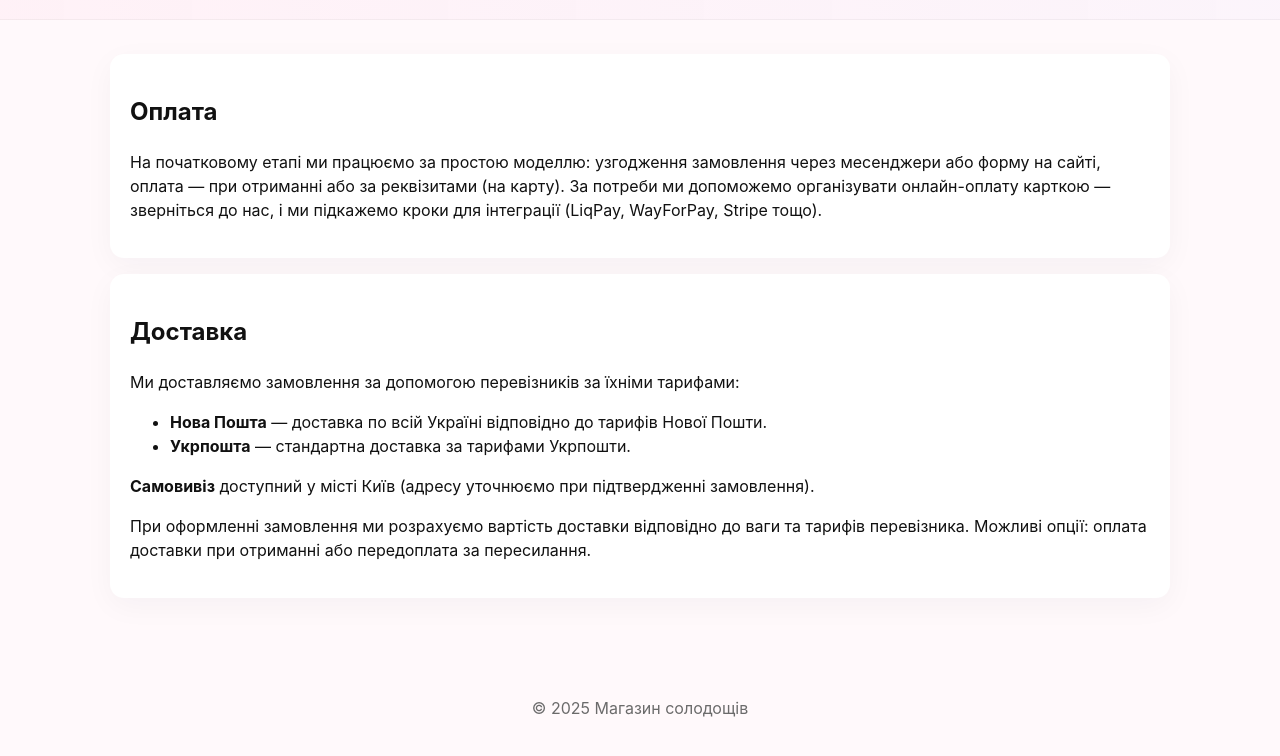
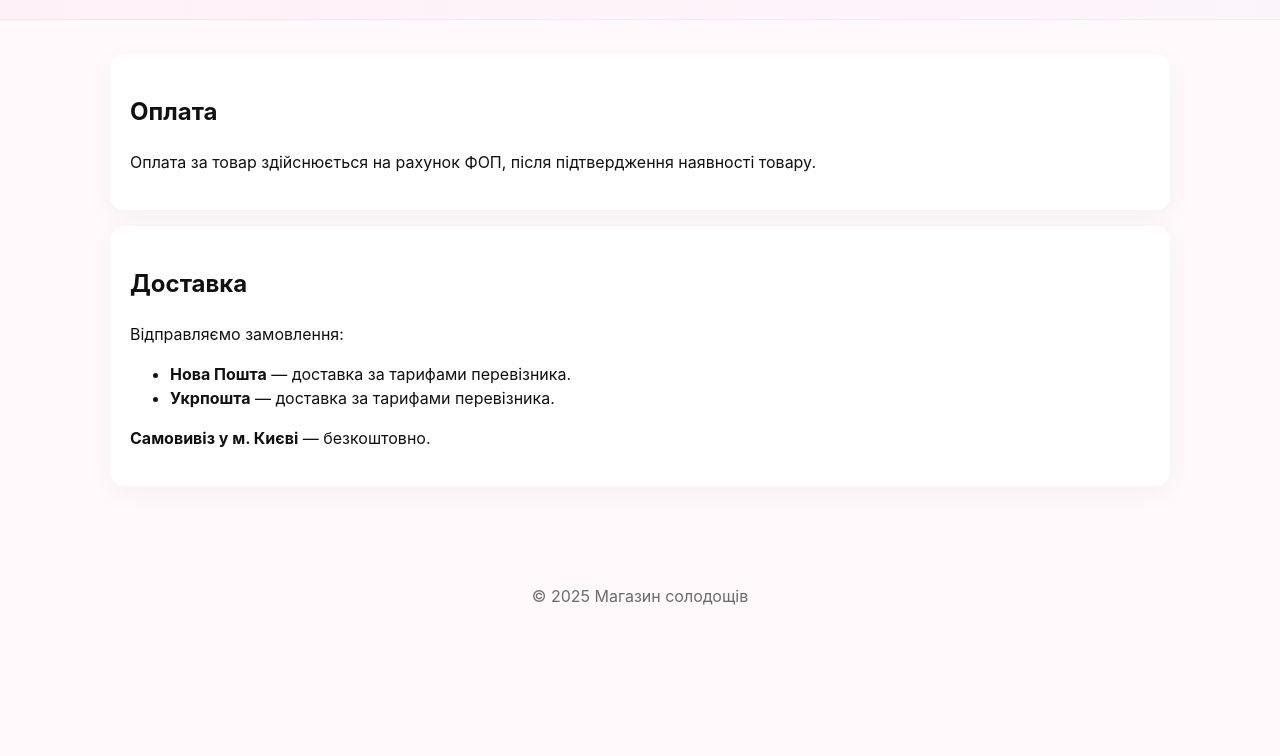
Before and after one commit to YevheniiaMyronenko/sweets, a plain HTML site: page payment_delivery.html in a window 1280 px wide. Shown: the part 84-840 px from the top of the page. After the commit the page ends 800 px from the top, so only its background shows below. Drawn offline with Linux system fonts and the light colour scheme.

Commit message:
Update payment_delivery.html

```diff
--- a/payment_delivery.html
+++ b/payment_delivery.html
@@ -23,18 +23,17 @@
   <main class="container">
     <section class="card">
       <h1>Оплата</h1>
-      <p>На початковому етапі ми працюємо за простою моделлю: узгодження замовлення через месенджери або форму на сайті, оплата — при отриманні або за реквізитами (на карту). За потреби ми допоможемо організувати онлайн-оплату карткою — зверніться до нас, і ми підкажемо кроки для інтеграції (LiqPay, WayForPay, Stripe тощо).</p>
+      <p>Оплата за товар здійснюється на рахунок ФОП, після підтвердження наявності товару.</p>
     </section>
 
     <section class="card">
       <h1>Доставка</h1>
-      <p>Ми доставляємо замовлення за допомогою перевізників за їхніми тарифами:</p>
+      <p>Відправляємо замовлення:</p>
       <ul>
-        <li><strong>Нова Пошта</strong> — доставка по всій Україні відповідно до тарифів Нової Пошти.</li>
-        <li><strong>Укрпошта</strong> — стандартна доставка за тарифами Укрпошти.</li>
+        <li><strong>Нова Пошта</strong> — доставка за тарифами перевізника.</li>
+        <li><strong>Укрпошта</strong> — доставка за тарифами перевізника.</li>
       </ul>
-      <p><strong>Самовивіз</strong> доступний у місті Київ (адресу уточнюємо при підтвердженні замовлення).</p>
-      <p>При оформленні замовлення ми розрахуємо вартість доставки відповідно до ваги та тарифів перевізника. Можливі опції: оплата доставки при отриманні або передоплата за пересилання.</p>
+      <p><strong>Самовивіз у м. Києві</strong> — безкоштовно.</p>
     </section>
   </main>
 
```
